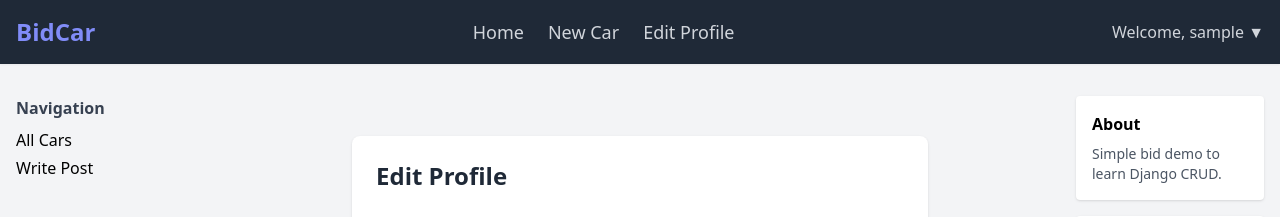
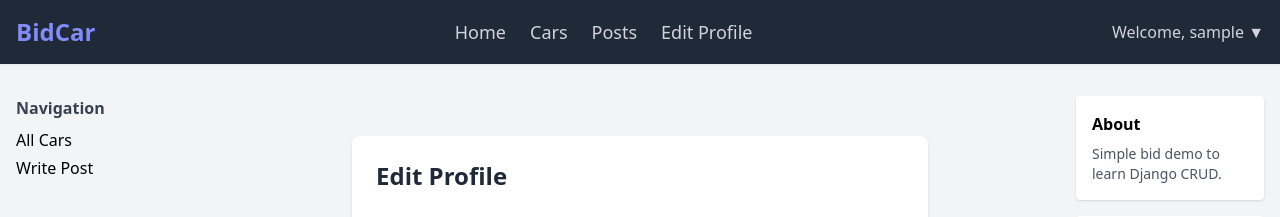
Before and after one commit to kashiftufail/django-car-bidding, a Django app: page /accounts/profile/edit/ in a window 1280 px wide. Shown: the top 217 px of the page. Run offline with Django 5.2, Linux system fonts and the light colour scheme; the visitor is signed in with stand-in values (Sample User, id 1); parts of the project's set-up code (start-up, migrations or seed data) failed here and were passed over; some libraries are stand-ins or nearby versions.

Commit message:
change header

```diff
--- a/templates/base.html
+++ b/templates/base.html
@@ -12,6 +12,7 @@
   {% block head %}{% endblock %}
 </head>
 <body class="bg-gray-100 min-h-screen flex flex-col">
+  {% load rules %}
 
   {% include "partials/_header.html" %}
 
--- a/templates/partials/_header.html
+++ b/templates/partials/_header.html
@@ -1,3 +1,6 @@
+
+  {% load rules %}
+
 <header class="bg-gray-800 shadow-sm">
   <div class="max-w-7xl mx-auto px-4 py-4 flex justify-between items-center text-gray-300">
     <!-- Brand Logo -->
@@ -8,7 +11,8 @@
     <!-- Center Nav Links -->
     <nav class="space-x-6 text-lg hidden md:flex">
       <a href="{% url 'cars:car_list' %}" class="hover:text-white">Home</a>
-      <a href="{% url 'cars:car_create' %}" class="hover:text-white">New Car</a>
+      <a href="{% url 'cars:car_list' %}" class="hover:text-white">Cars</a>
+      <a href="{% url 'post_list' %}" class="hover:text-white">Posts</a>
       <a href="{% url 'profile_edit' %}" class="hover:text-white">Edit Profile</a>
     </nav>
 
@@ -19,7 +23,11 @@
           Welcome, {{ user.username }} ▼
         </button>
         <div id="userDropdownMenu" class="hidden absolute right-0 mt-2 w-40 bg-white rounded shadow-lg text-gray-700 z-10">
-          <a href="{% url 'profile_edit' %}" class="block px-4 py-2 hover:bg-gray-100">Edit Profile</a>
+
+
+
+            <a href="{% url 'profile_edit' %}" class="block px-4 py-2 hover:bg-gray-100">Edit Profile</a>
+
           <a href="{% url 'account_logout' %}" class="block px-4 py-2 text-red-500 hover:bg-gray-100">Logout</a>
         </div>
       {% else %}
```
